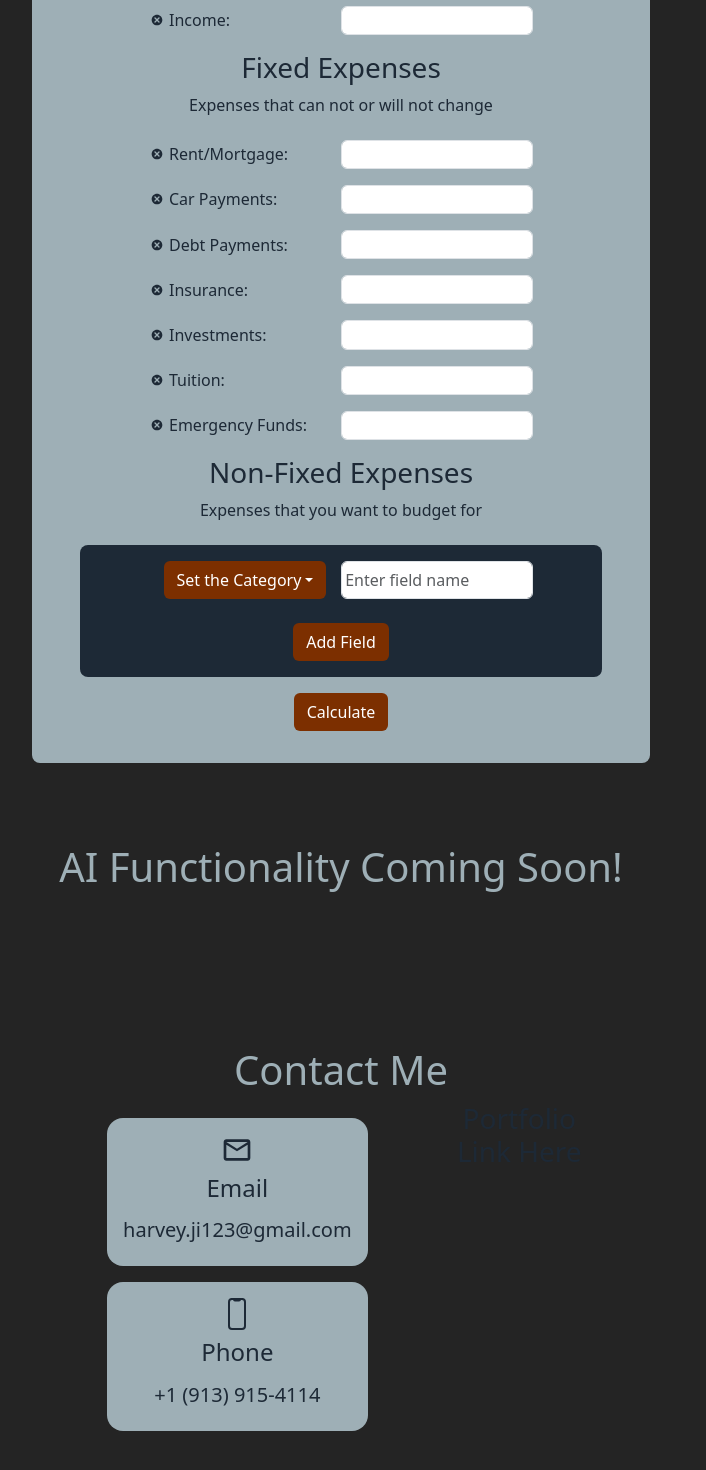
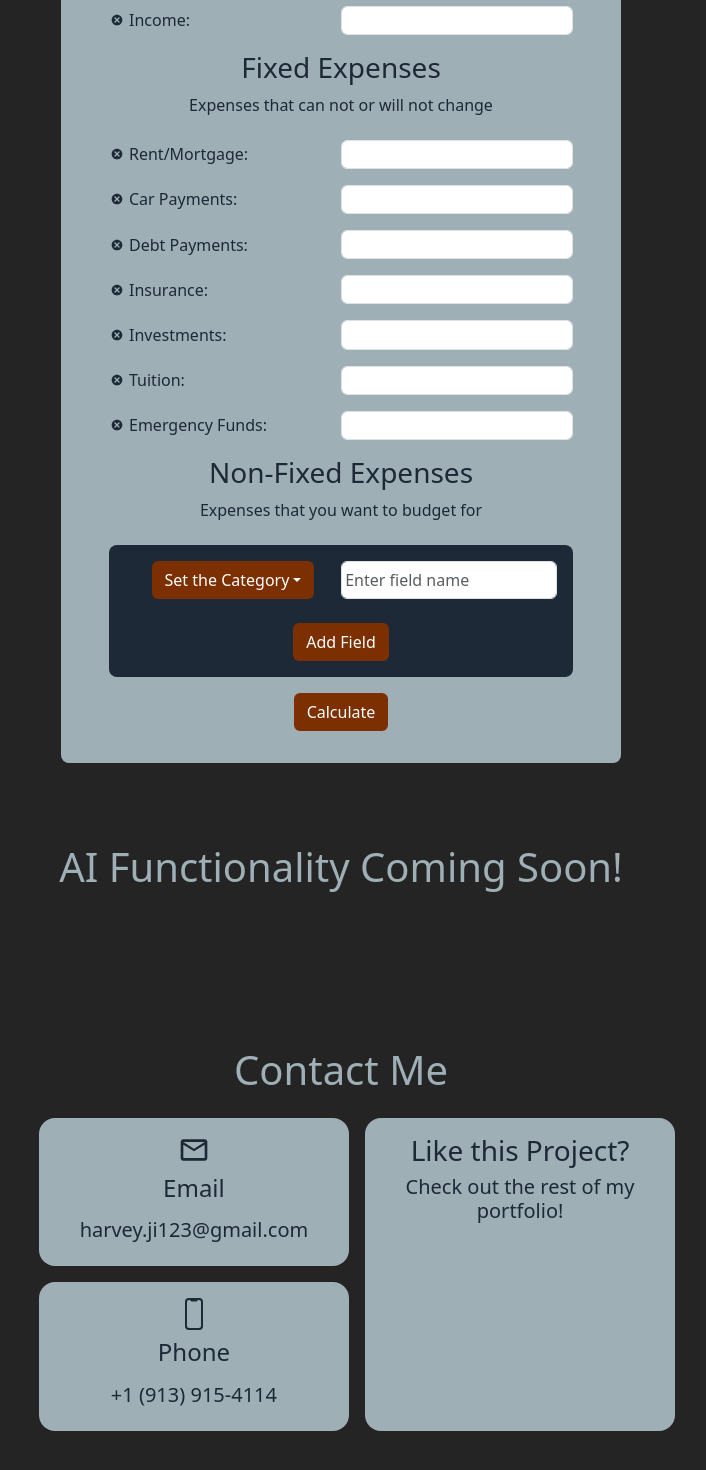
Before and after one commit to harveyji1/HarveysBudgetTool, a React (Vite) app: page / in a window 1280 px wide. Shown: the part 344-1814 px from the top of the page, without its empty margins (299-1005 px from the left). Built offline with nearby package versions, Linux system fonts and the light colour scheme.

Commit message:
portfolio card, calculator thickness

```diff
--- a/src/components/Calculator/Calculator.css
+++ b/src/components/Calculator/Calculator.css
@@ -4,6 +4,10 @@
     border-radius: .5rem;
     margin-top: 5rem;
     scroll-margin-top: 7.5rem;
+    max-width: 35rem;
+    width: 100%;
+    align-self: center;
+    justify-self: center;
 }
 .calculatorInputs{
     margin: 1rem;
@@ -11,14 +15,14 @@
 
 .formField{
     display: grid;
-    grid-template-columns: 12rem 12rem;
+    grid-template-columns: repeat(auto-fit, minmax(12rem, 1fr));
     margin-bottom: 1rem;
     justify-content: center;
 }
 
 .fixedExpenses{
     display: grid;
-    grid-template-columns: 12rem 12rem;
+    grid-template-columns: repeat(auto-fit, minmax(12rem, 1fr));
     margin-bottom: 1rem;
 }
 
@@ -59,21 +63,3 @@
 .deleteIcon:hover{
     color: red;
 }
-
-.navbar-collapse{
-    gap: 2rem;
-
-}
-
-.navbar-link {
-    font-weight: 400;
-    color: var(--bright-color) !important;
-    letter-spacing: 0.8px;
-    padding: 0 25px;
-    font-size: 18px;
-    opacity: 0.75;
-}
-
-.navbar-link.active {
-    opacity: 1;
-}
--- a/src/components/Contact/Contact.css
+++ b/src/components/Contact/Contact.css
@@ -17,7 +17,7 @@
     width: 90%;
     display: grid;
     grid-template-columns: 1fr 1fr;
-    gap: 6rem;
+    gap: 1rem;
 }
 
 .contactCard{
@@ -37,3 +37,14 @@
 .contactIcon{
     font-size: 32px;
 }
+
+.portfolioCard{
+    /* display: flex; */
+    background-color: var(--primary-color);
+    border-radius: 1rem;
+    margin: 1rem;
+    padding: 1rem;
+    width: 100%;
+    justify-content: center;
+    align-items: center;
+}
--- a/src/components/Contact/Contact.tsx
+++ b/src/components/Contact/Contact.tsx
@@ -19,8 +19,9 @@ function Contact() {
                     <h5>+1 (913) 915-4114</h5>
                 </article>
                 </div>
-                <div className='portfolioLink'>
-                <h3>Portfolio Link Here</h3>
+                <div className='portfolioCard'>
+                <h3>Like this Project?</h3>
+                <h5>Check out the rest of my portfolio!</h5>
                 </div>
             </div>
 
--- a/src/components/NavBar/NavBar.css
+++ b/src/components/NavBar/NavBar.css
@@ -44,18 +44,20 @@
     color: red !important;
 }
 
-/* .navbarContainer{
+.navbar-collapse{
+    gap: 2rem;
 
 }
 
-.navbarSections{
-    display: flex;
-    flex-direction: row;
-    width: 90%;
-    justify-content: center;
+.navbar-link {
+    font-weight: 400;
+    color: var(--bright-color) !important;
+    letter-spacing: 0.8px;
+    padding: 0 25px;
+    font-size: 18px;
+    opacity: 0.75;
 }
 
-.navbarSection{
-    display: flex;
-    flex-direction: row;
-} */
+.navbar-link.active {
+    opacity: 1;
+}
```
